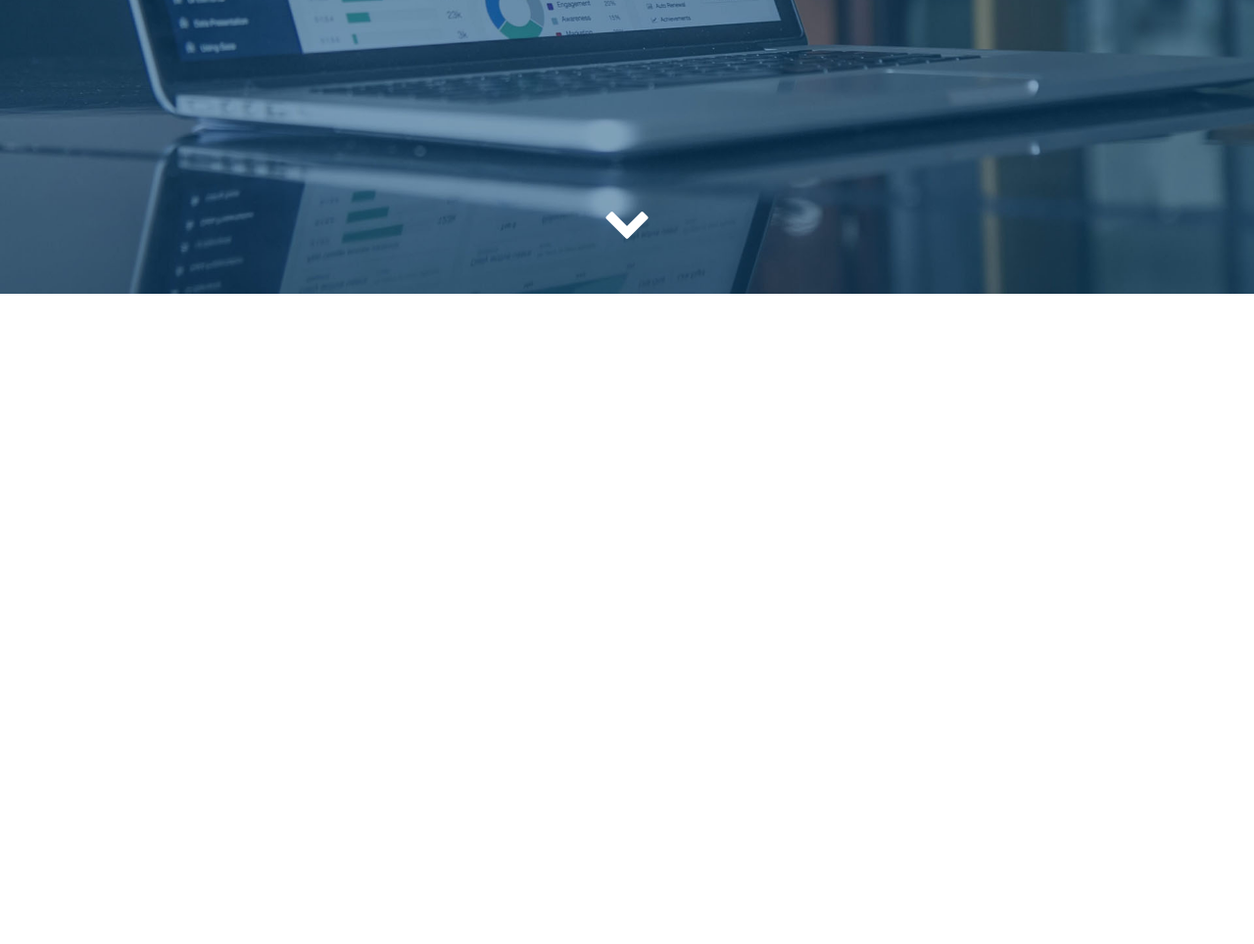
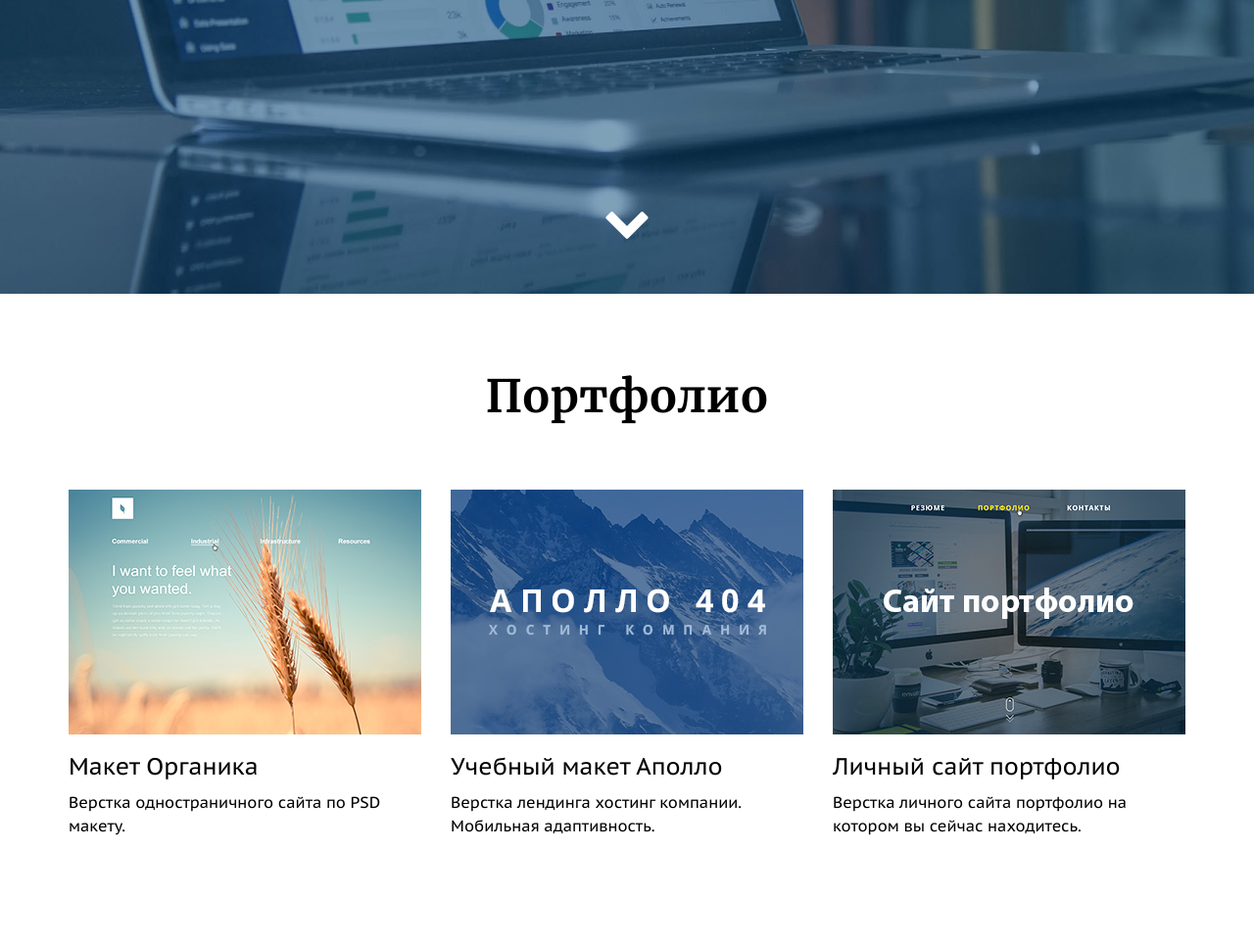
Before and after one commit to mollinders/site-portfolio, a website: page src/index.html in a window 1280 px wide. Shown: the part 500-1464 px from the top of the page at 98% size. Before the commit the page ends 800 px from the top, so only its background shows below. Drawn offline with Linux system fonts and the light colour scheme.

Commit message:
Portfolio created

```diff
--- a/src/index.html
+++ b/src/index.html
@@ -9,11 +9,59 @@
 	<link rel="stylesheet" href="css/style.min.css">
 </head>
 <body>
+
+	<!-- Header Section -->
 	<div class="header">
 		<div class="header__title">Юрий Ключевский</div>
 		<div class="header__text">Верстка сайтов на HTML и CSS<br>HTML5 CSS3 JS jQuery</div>
 		<div class="header__arrow"><i class="fa fa-chevron-down" aria-hidden="true"></i></div>
-	</div>
+	</div> <!-- // Header Section -->
+
+	<!-- Portfolio Section -->
+	<div class="portfolio">
+
+		<div class="wrapper-main">
+
+			<div class="portfolio__title">Портфолио</div>
+
+			<div class="row">
+
+				<!-- Item Row 1 -->
+
+				<!-- Item-1 -->
+				<div class="col-4">
+					<div class="portfolio__item">
+						<div class="portfolio__item-img"><img src="img/portfolio/project_organica.jpg" alt="Макет Органика"></div>
+						<div class="portfolio__item-title"><a href="#">Макет Органика</a></div>
+						<div class="portfolio__item-text">Верстка одностраничного сайта по PSD макету.</div>
+					</div>
+				</div> <!-- // Item-1 -->
+
+				<!-- Item-2 -->
+				<div class="col-4">
+					<div class="portfolio__item">
+						<div class="portfolio__item-img"><img src="img/portfolio/project_apollo.jpg" alt="Макет Аполло"></div>
+						<div class="portfolio__item-title"><a href="#">Учебный макет Аполло</a></div>
+						<div class="portfolio__item-text">Верстка лендинга хостинг компании. Мобильная адаптивность.</div>
+					</div>
+				</div> <!-- // Item-2 -->
+
+				<!-- Item-3 -->
+				<div class="col-4">
+					<div class="portfolio__item">
+						<div class="portfolio__item-img"><img src="img/portfolio/project_portfolio.jpg" alt="Сайт Портфолио"></div>
+						<div class="portfolio__item-title"><a href="#">Личный сайт портфолио</a></div>
+						<div class="portfolio__item-text">Верстка личного сайта портфолио на котором вы сейчас находитесь.</div>
+					</div>
+				</div> <!-- // Item-3 -->
+
+				<!-- // Item Row 1 -->
+
+			</div> <!-- // row Main -->
+
+		</div> <!-- // wrapper-main -->
+
+	</div> <!-- // Portfolio Section -->
 
 	<script src="js/main.js" defer></script>
 </body>
--- a/src/scss/_common.scss
+++ b/src/scss/_common.scss
@@ -3,3 +3,24 @@ html, body {
 	font-size: 16px;
 	line-height: 1.5;
 }
+
+img {
+	display: block;
+}
+
+.wrapper-main {
+	width: 1140px;
+	margin: 0 auto;
+}
+
+.row {
+	display: flex;
+
+	flex-direction: row;
+	justify-content: space-between;
+	flex-wrap: wrap;
+}
+
+.col-4 {
+	width: 360px;
+}
--- a/src/scss/_portfolio.scss
+++ b/src/scss/_portfolio.scss
@@ -0,0 +1,53 @@
+.portfolio {
+	background-color: $col-prt-bg;
+
+	padding-top: 74px;
+	padding-bottom: 79px;
+
+	&__title {
+		font-family: 'Merriweather', serif;
+		font-size: 46px;
+		line-height: 62px;
+
+		color: $col-prt-txt-title;
+
+		text-align: center;
+
+		margin-bottom: 64px;
+	}
+
+	&__item {
+		margin-bottom: 30px;
+
+		&-img {
+			margin-bottom: 15px;
+		}
+
+		&-title {
+			margin-bottom: 6px;
+
+			a {
+				font-size: 24px;
+				line-height: 36px;
+
+				color: $col-prt-txt-itm-title;
+
+				text-decoration: none;
+
+				border-bottom: 1px solid $col-prt-bg;
+
+				&:hover {
+					color: $col-prt-txt-itm-title-act;
+					border-bottom: 1px solid $col-prt-txt-itm-title-act;
+				}
+			}
+		}
+
+		&-text {
+			font-size: 16px;
+			line-height: 24px;
+
+			color: $col-prt-txt-itm-text;
+		}
+	}
+}
```
Also changed, not shown: src/css/style.min.css.
